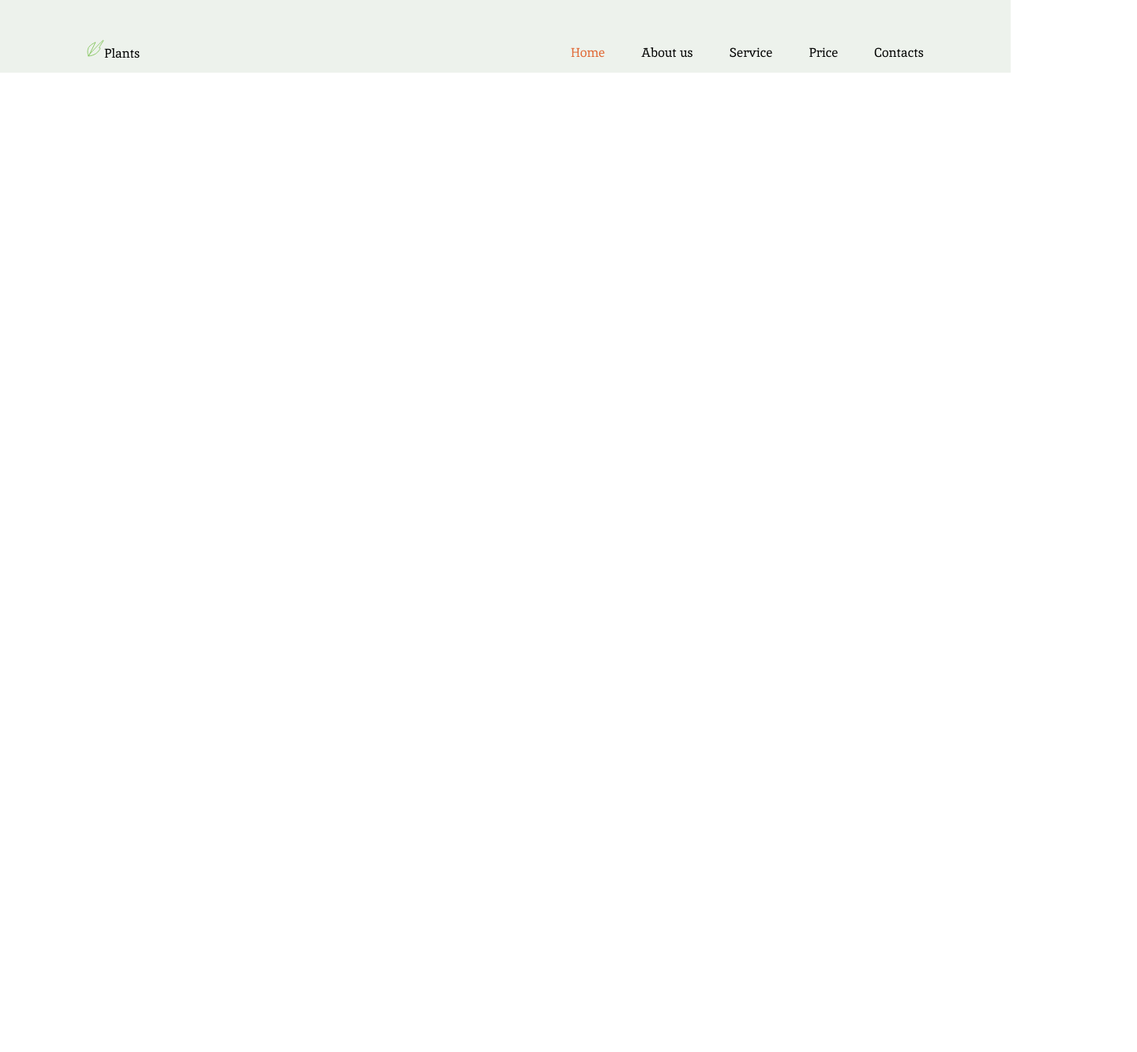
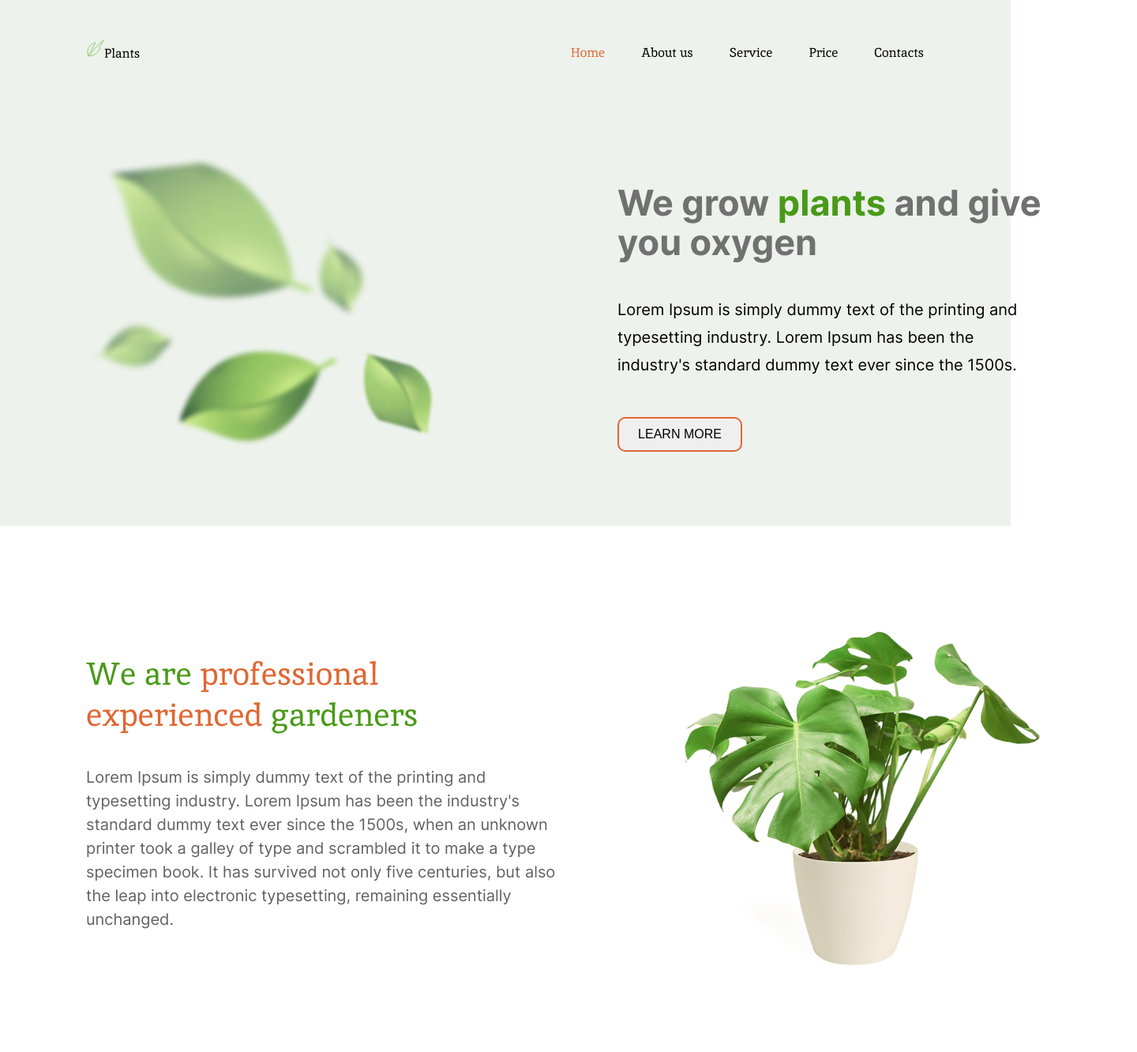
Before and after one commit to KanstanstinMG/rsschool-cv, a plain HTML site: page plants/index.html in a window 1280 px wide. Shown: the whole page at 79% size, 1440 px wide, since content can reach past the window. Before the commit the page ends 800 px from the top, so only its background shows below. Drawn offline with Linux system fonts and the light colour scheme.

Commit message:
feat:added section welcome and section about

```diff
--- a/plants/css/style.css
+++ b/plants/css/style.css
@@ -108,14 +108,17 @@ body{
     color: #010201;
 }
 
+
 /* Header styles start */
 
 .header{
     background-color: #EDF2EC;
-    position: fixed;
+    position: absolute;
+    height: 134px;
     top: 0;
     left: 0;
     width: 100%;
+    margin-bottom: 42px;
 }
 
 
@@ -192,5 +195,115 @@ body{
 /* Welcome styles start */
 .welcome{
     background-color: #EDF2EC;
+    padding-top: 182px;
+    position: absolute;
+    width: 100%;
+    height: 532px;
+    left: 0px;
+    top: 134px;
+    padding: 48px;
+}
+
+.intro__title{
+    position: absolute;
+    width: 549px;
+    height: 101px;
+    left: 782px;
+    top: 98px;
+    font-family: "Inter";
+    font-weight: 700;
+    font-size: 45px;
+    line-height: 50px;
+    color: #717171;
+}
+
+.green-color{
+    color: #499A18;
+}
+
+.welcome__intro{
+    position: absolute;
+width: 525.44px;
+height: 105px;
+left: 782px;
+top: 241px;
+
+font-family: 'Inter';
+font-style: normal;
+font-weight: 400;
+font-size: 20px;
+line-height: 35px;
+}
+
+.lrn__sub{
+    position: absolute;
+    width: 158px;
+    height: 44px;
+    left: 782px;
+    top: 394px;
+    border: 2px solid #E06733;
+    border-radius: 10px;
+}
+
+.sub__text{
+    font-size: 16px;
+    line-height: 20px;
+}
+
+.lrn__sub:hover, .lrn__sub:focus, .lrn__sub:active{
+    background-color: #E06733;
+    color: white;
 }
 /* Welcome styles end */
+
+/* About styles start */
+
+.about{
+    position: absolute;
+    width: 1440px;
+    height: 666px;
+    left: 0px;
+    top: 666px;
+    background: #FFFFFF;
+}
+
+.about__title{
+    position: absolute;
+    width: 463px;
+    height: 102px;
+    left: 109px;
+    top: 161px;
+
+    font-family: 'Inika';
+    font-style: normal;
+    font-weight: 400;
+    font-size: 40px;
+    line-height: 52px;
+    color: #499A18;
+}
+
+.brown-color{
+    color: #E06733;
+}
+
+.about__text{
+    position: absolute;
+    width: 605px;
+    height: 208px;
+    left: 109px;
+    top: 303px;
+    font-family: 'Inter';
+    font-style: normal;
+    font-weight: 400;
+    font-size: 20px;
+    line-height: 30px;
+    color: #636060;
+}
+
+.plants__about{
+    position: absolute;
+    width: 464px;
+    height: 479px;
+    left: 867px;
+    top: 93px;
+}
--- a/plants/index.html
+++ b/plants/index.html
@@ -44,7 +44,37 @@
     </header>
     <main class="main">
         <section class="welcome">
-
+            <div class="wrapper">
+                <picture>
+                    <source srcset="./img/lfs.png" type="image/jpeg" media="(min-width:1440px)">
+                    <source srcset="./img/lfs.png" type="image/jpeg" media="(max-width:768px)">
+                    <img class="welcome__img" src="./img/lfs.png" alt="leafs">
+                </picture>
+                <h1 class="intro__title">
+                     We grow
+                    <span class="green-color">plants</span>
+                     and give you oxygen
+                </h1>
+                <p class="welcome__intro">
+                    Lorem Ipsum is simply dummy text of the printing and typesetting industry. Lorem Ipsum has been the industry's standard dummy text ever since the 1500s.
+                </p>
+                <button type="submit" class="lrn__sub sub__text">LEARN MORE</button>
+            </div>
+        </section>
+        <section class="about">
+            <div class="wrapper__about">
+                <h2 class="about__title">
+                    We are
+                    <span class="brown-color">professional experienced</span>
+                     gardeners
+                </h2>
+                <p class="about__text">
+                    Lorem Ipsum is simply dummy text of the printing and typesetting industry. Lorem Ipsum has been the industry's standard dummy text ever since the 1500s, when an unknown printer took a galley of type and scrambled it to make a type specimen book. It has survived not only five centuries, but also the leap into electronic typesetting, remaining essentially unchanged.
+                </p>
+                <picture>
+                    <img class="plants__about" src="./img/plants-about.png" alts="plants_about">
+                </picture>
+            </div>
         </section>
     </main>
 </body>
```
Also changed, not shown: plants/img/lfs.png (added), plants/img/plants-about.png (added).
